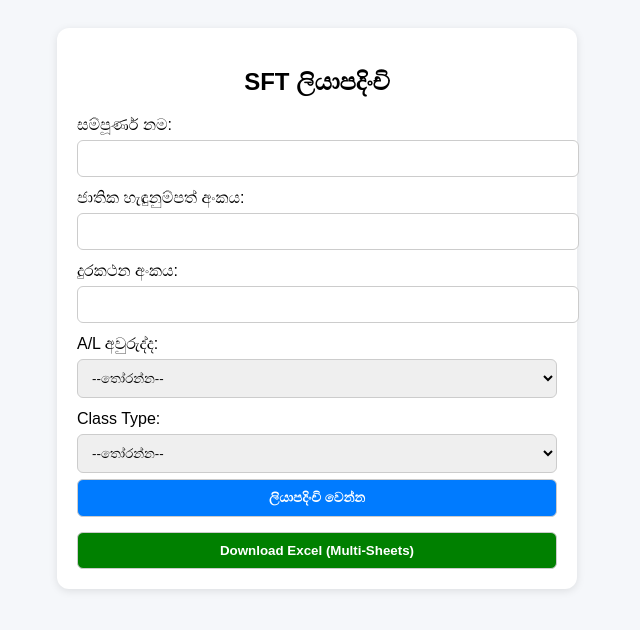
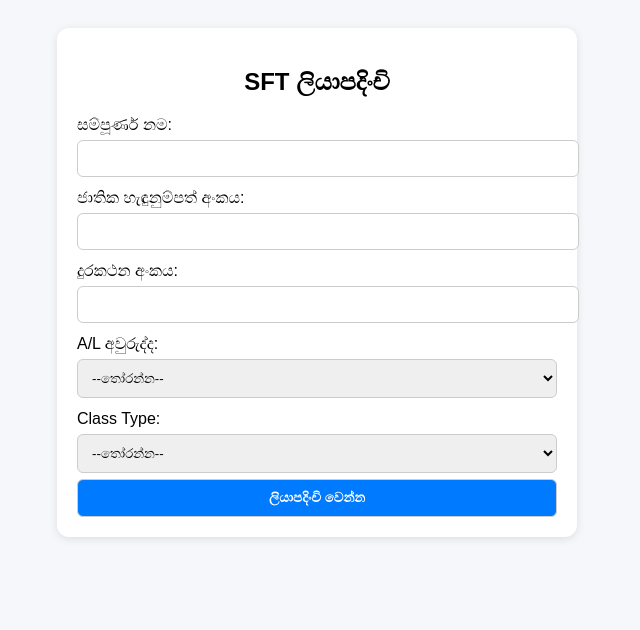
Before and after one commit to SFT-Athugala/tuition-registration, a plain HTML site: page index.html in a window 1280 px wide. Shown: the whole page, without its empty margins (323-963 px from the left). Drawn offline with Linux system fonts and the light colour scheme; a script that the page names is missing.

Commit message:
Update index.html

```diff
--- a/index.html
+++ b/index.html
@@ -47,8 +47,7 @@
       <button type="submit">ලියාපදිංචි වෙන්න</button>
     </form>
 
-    <!-- Excel Download Button -->
-    <button id="downloadBtn">Download Excel (Multi-Sheets)</button>
+
   </div>
 
   <script>
```
